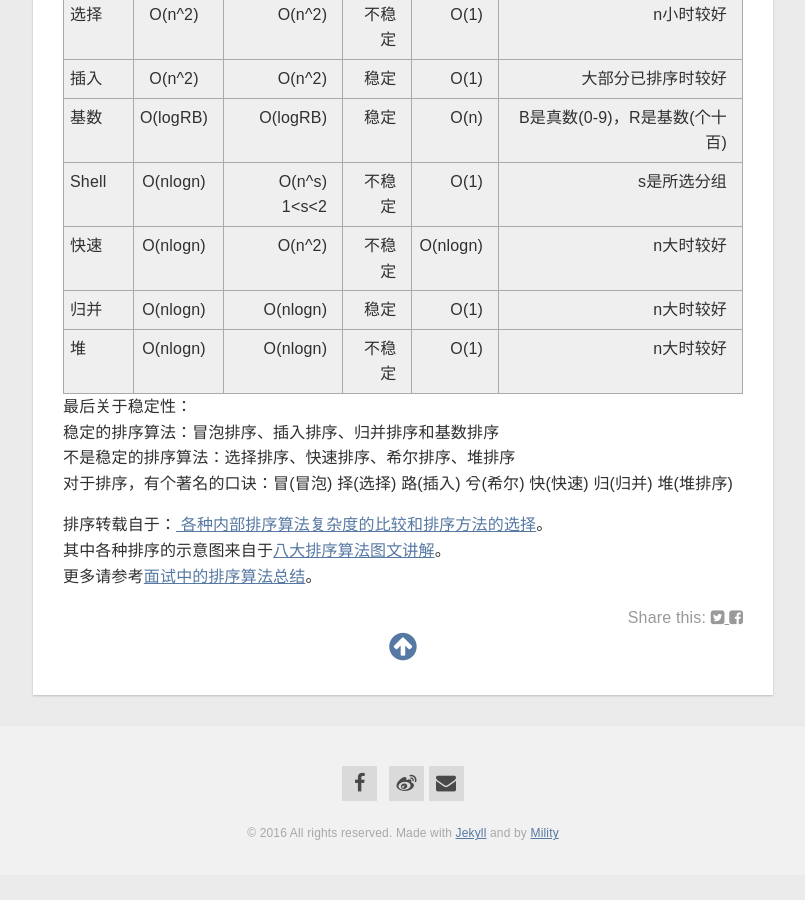
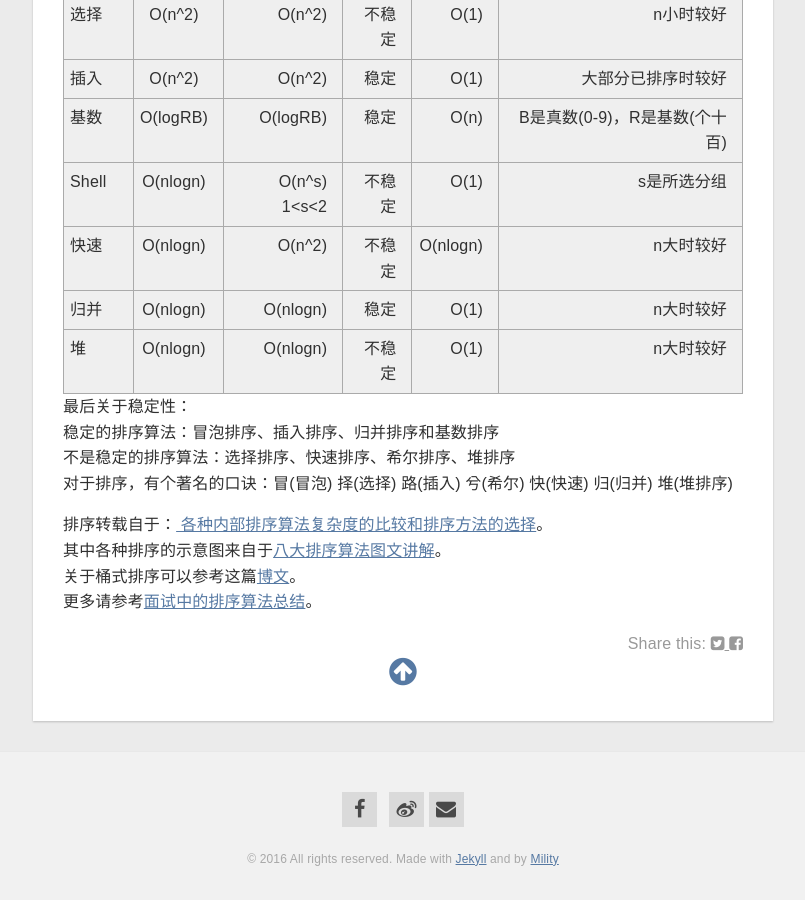
Before and after one commit to Mility/Mility.github.io, a Jekyll site: the page built from _posts/2016-07-12-查找与排序.markdown, in a window 1280 px wide and 900 px high, scrolled down 12841 px. Shown: the whole window, without its empty margins (237-1042 px from the left). Built offline with Jekyll 4.4.1, drawn with Linux system fonts in a browser that asks for light colours; nearby versions of some CDN libraries; before the commit the page ends 13716 px from its top, so only the background shows below that.

Commit message:
Update 2016-07-12-查找与排序.markdown

```diff
--- a/_posts/2016-07-12-查找与排序.markdown
+++ b/_posts/2016-07-12-查找与排序.markdown
@@ -383,4 +383,5 @@ Shell排序比冒泡排序快5倍，比插入排序大致快2倍。Shell排序
 
 排序转载自于：[ 各种内部排序算法复杂度的比较和排序方法的选择](http://blog.chinaunix.net/uid-26565142-id-3126683.html)。
 其中各种排序的示意图来自于[八大排序算法图文讲解](http://www.cricode.com/3212.html)。
+关于桶式排序可以参考这篇[博文](http://www.lzblog.cn/2016/04/12/%EF%BC%888%EF%BC%89%E6%8E%92%E5%BA%8F%E7%AE%97%E6%B3%95%E2%80%94%E2%80%94%E5%88%86%E9%85%8D%E5%BC%8F%E6%8E%92%E5%BA%8F%E4%B9%8B%E6%A1%B6%E6%8E%92%E5%BA%8F/)。
 更多请参考[面试中的排序算法总结](http://www.imooc.com/article/8633)。
```
